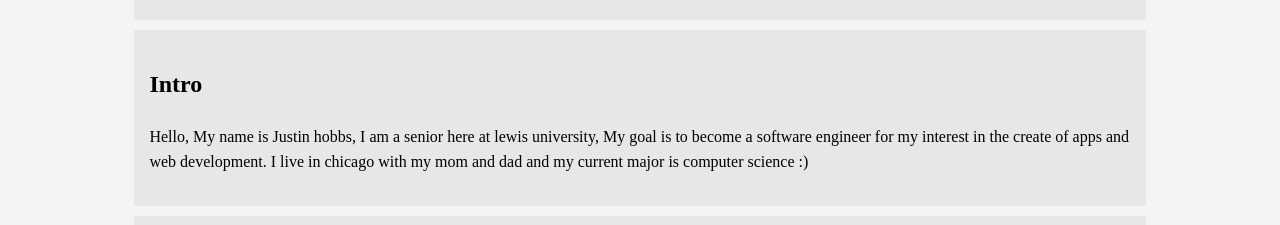
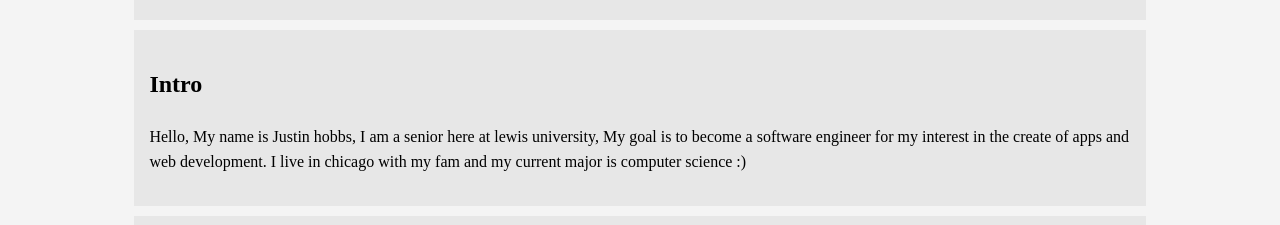
Before and after one commit to Bebopx10/Getting-to-know-me-, a plain HTML site: page index.html in a window 1280 px wide. Shown: the part 1140-1365 px from the top of the page. Drawn offline with Linux system fonts and the light colour scheme.

Commit message:
Update personal introduction in index.html

```diff
--- a/index.html
+++ b/index.html
@@ -59,7 +59,7 @@
         <section class="intro">
             <h2>Intro</h2>
             <p>Hello, My name is Justin hobbs, I am a senior here at lewis university, My goal is to become a software engineer for my interest in the create of apps and web development.
-                I live in chicago with my mom and dad and my current major is computer science :) </p>
+                I live in chicago with my fam and my current major is computer science :) </p>
         </section>
 
 		<section class="course">
```
